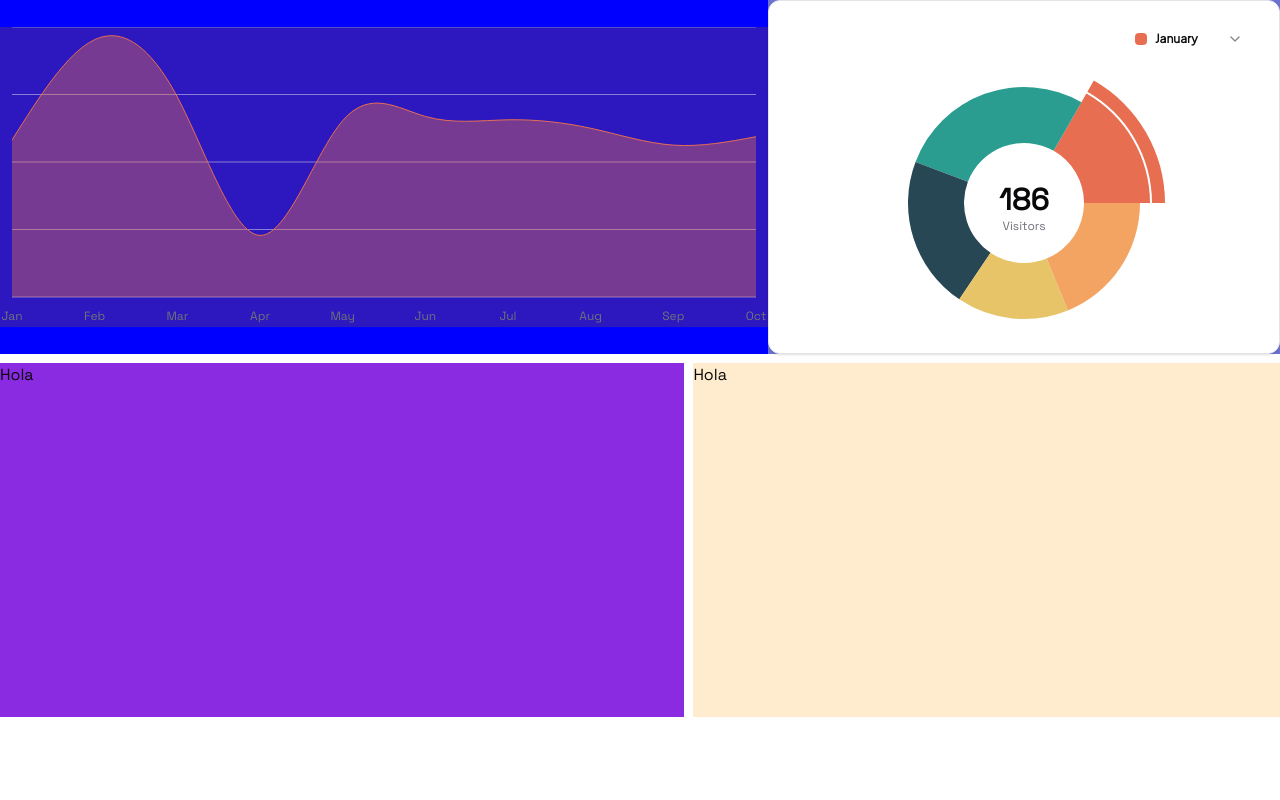
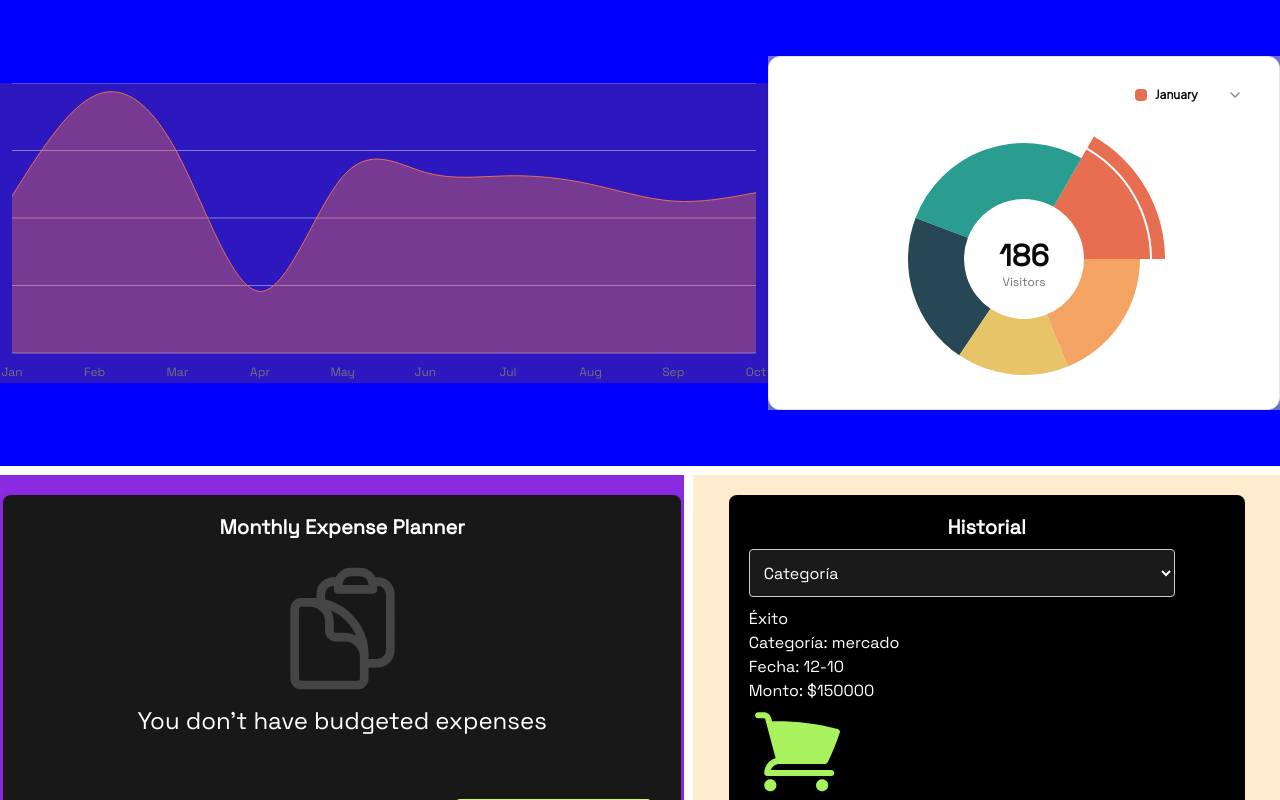
Before and after one commit to yabuJunn/CapyWeb, a React (Vite) app: page /#/expenses-and-increase in a window 1280 px wide. Shown: the top 800 px of the page. Built offline with nearby package versions, Linux system fonts and the light colour scheme; a web font is replaced by a local one.

Commit message:
UPDATE canvas progress

```diff
--- a/src/pages/IncomeAndIncrease/ExpensesAndIncome.tsx
+++ b/src/pages/IncomeAndIncrease/ExpensesAndIncome.tsx
@@ -23,8 +23,12 @@ export const ExpensesAndIncome = () => {
           </div>
 
         </div>
-        <div className="right-div">Hola</div>
-        <div className="left-div">Hola</div>
+        <div className="right-div">
+          <History />
+        </div>
+        <div className="left-div">
+          <ExpensePlanner />
+        </div>
       </div>
     </div>
   );
```
